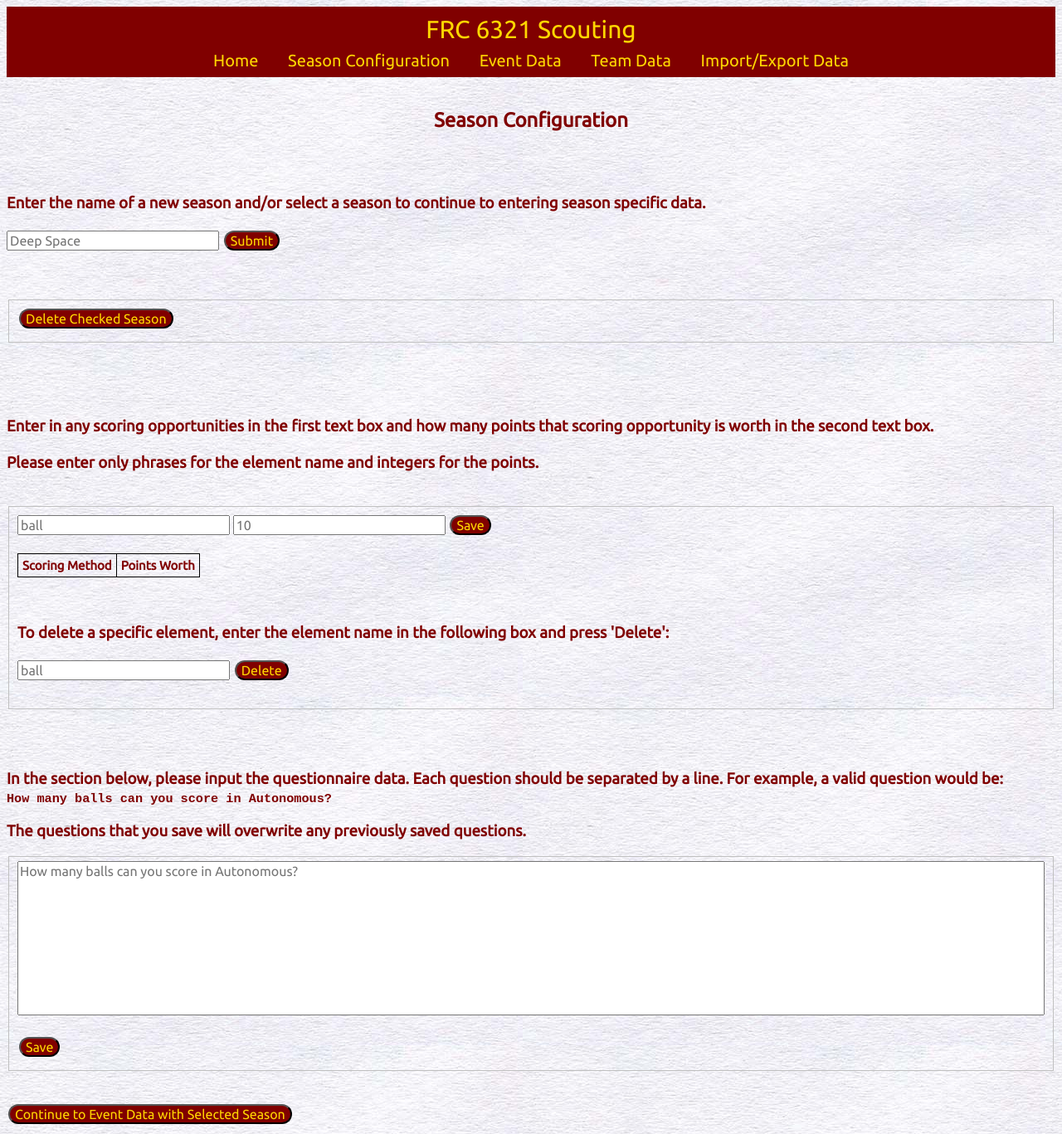
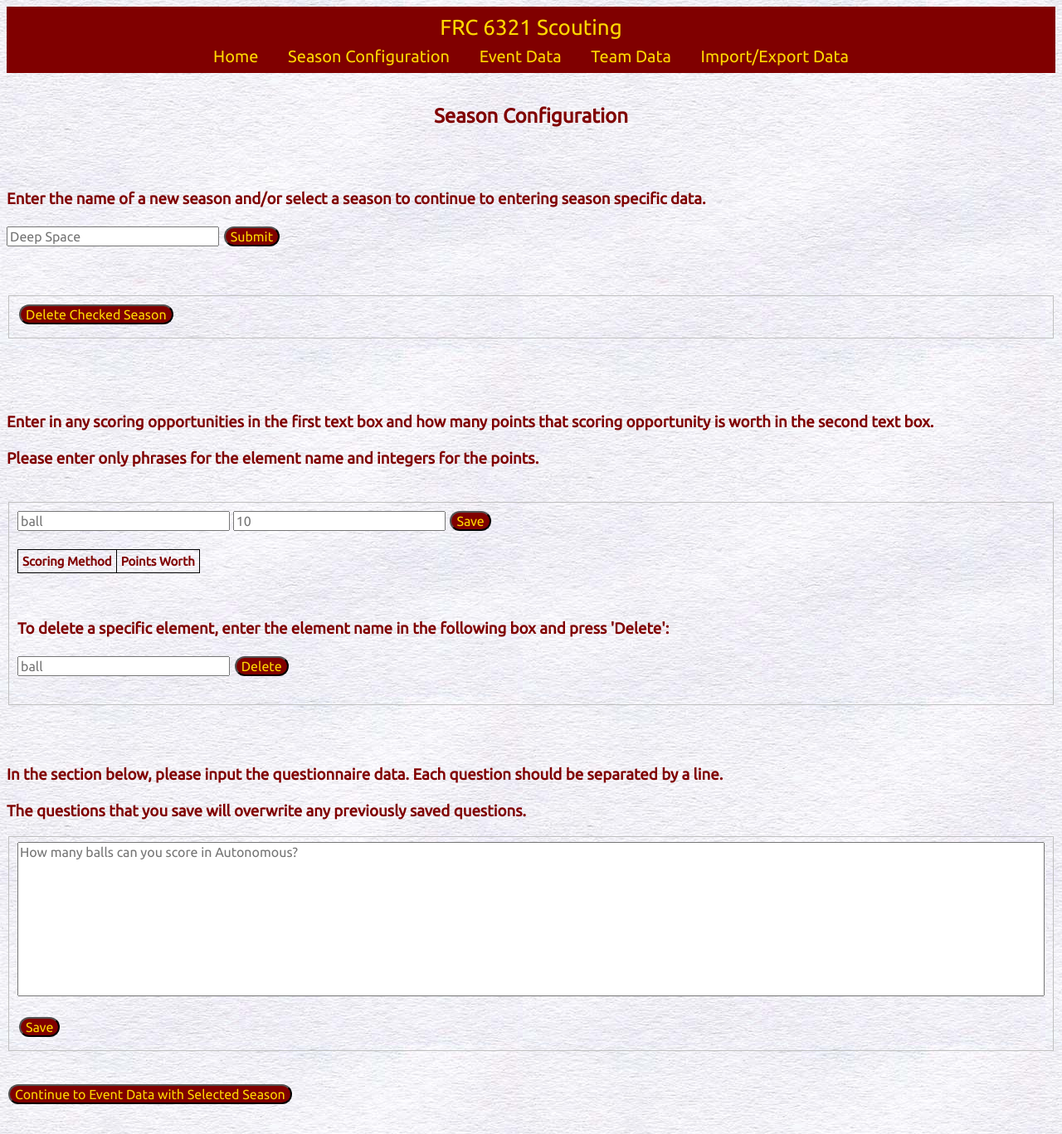
Before and after one commit to Team6321/Scouting_App, a Jekyll site: the page built from season-config.html, in a window 1280 px wide. Shown: the whole page at 83% size. Built offline with Jekyll 4.4.1, drawn with Linux system fonts in a browser that asks for light colours.

Commit message:
Further title styling, removed some uneccesary text on index.html

```diff
--- a/season-config.html
+++ b/season-config.html
@@ -46,9 +46,8 @@ layout: basic
 <br><br><br>
 <!--Pit scouting questionnaire section-->
 <h3>In the section below, please input the questionnaire data. Each question should be separated by a line.
-For example, a valid question would be:<br>
-<code>How many balls can you score in Autonomous?</code><br></h3>
-<h3>The questions that you save will overwrite any previously saved questions.</h3>
+<br><br>
+The questions that you save will overwrite any previously saved questions.</h3>
 
 <fieldset>
         <textarea id = "pitScoutingTextBox" class='js_clear_on_load' rows = "10" placeholder = "How many balls can you score in Autonomous?"></textarea>
--- a/styles.css
+++ b/styles.css
@@ -10,10 +10,15 @@ html body
   color: maroon;
 }
 
+code
+{
+  font-size:18px;
+}
+
 .title {
   color: gold;
   padding-top: 10px;
-  font-size:30px;
+  font-size:26px;
 }
 
 .r3-button
```
